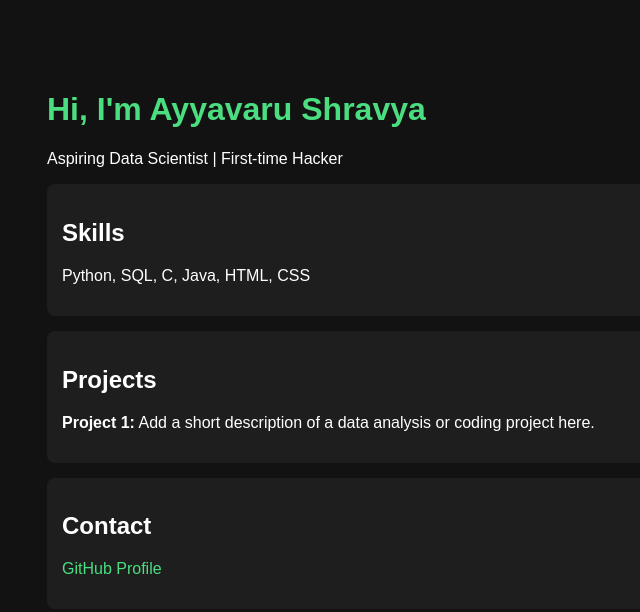
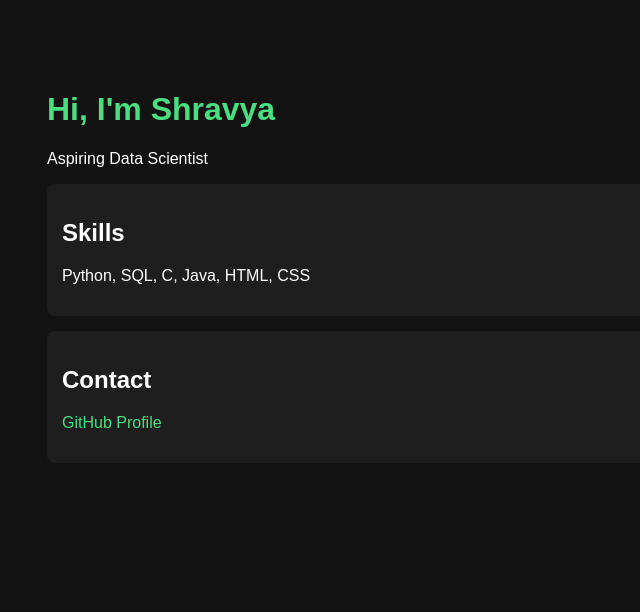
Before and after one commit to shravyaayyavaru-alt/shravyaayyavaru-alt.github.io, a plain HTML site: page index.html in a window 1280 px wide. Shown: the whole page, without its empty margins (243-883 px from the left). Drawn offline with Linux system fonts and the light colour scheme.

Commit message:
Update index.html

```diff
--- a/index.html
+++ b/index.html
@@ -11,17 +11,12 @@
   </style>
 </head>
 <body>
-  <h1>Hi, I'm Ayyavaru Shravya</h1>
-  <p>Aspiring Data Scientist | First-time Hacker</p>
+  <h1>Hi, I'm Shravya</h1>
+  <p>Aspiring Data Scientist</p>
 
   <div class="card">
     <h2>Skills</h2>
     <p>Python, SQL, C, Java, HTML, CSS</p>
-  </div>
-
-  <div class="card">
-    <h2>Projects</h2>
-    <p><strong>Project 1:</strong> Add a short description of a data analysis or coding project here.</p>
   </div>
 
   <div class="card">
```
